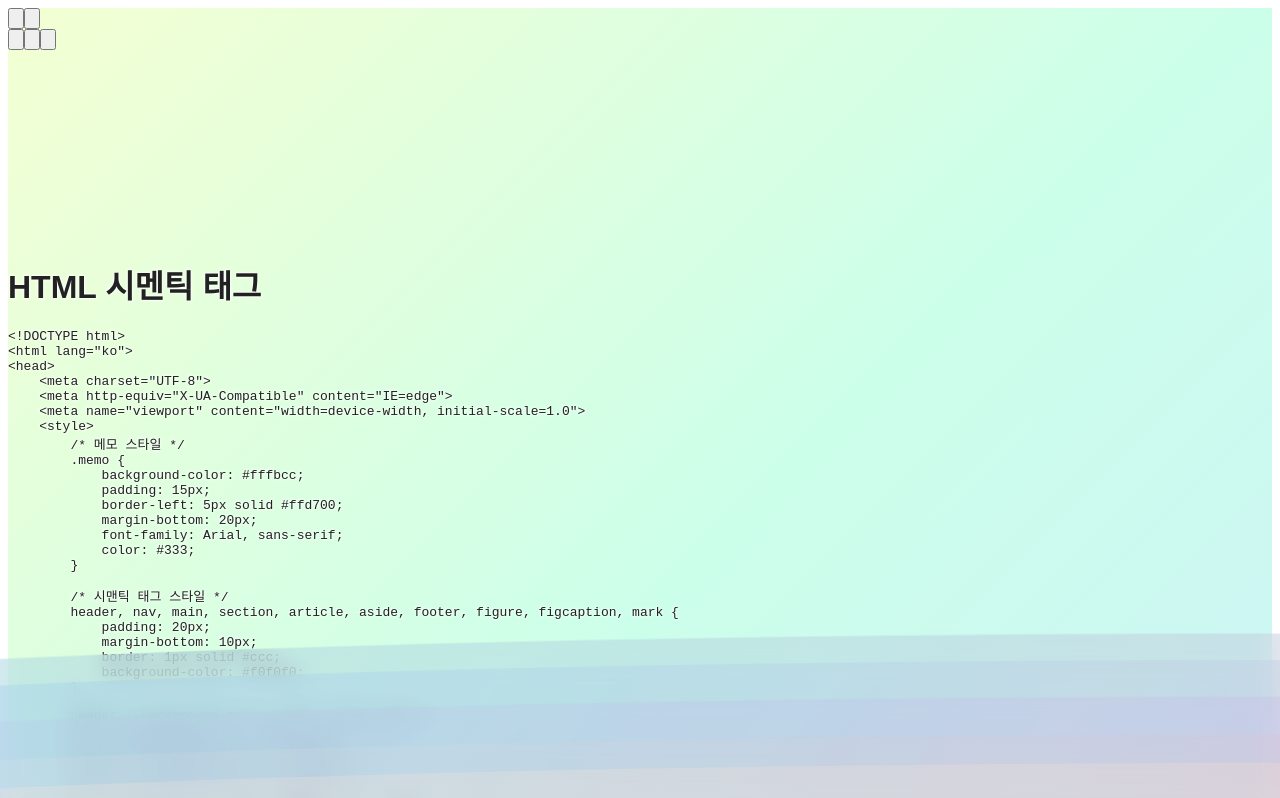
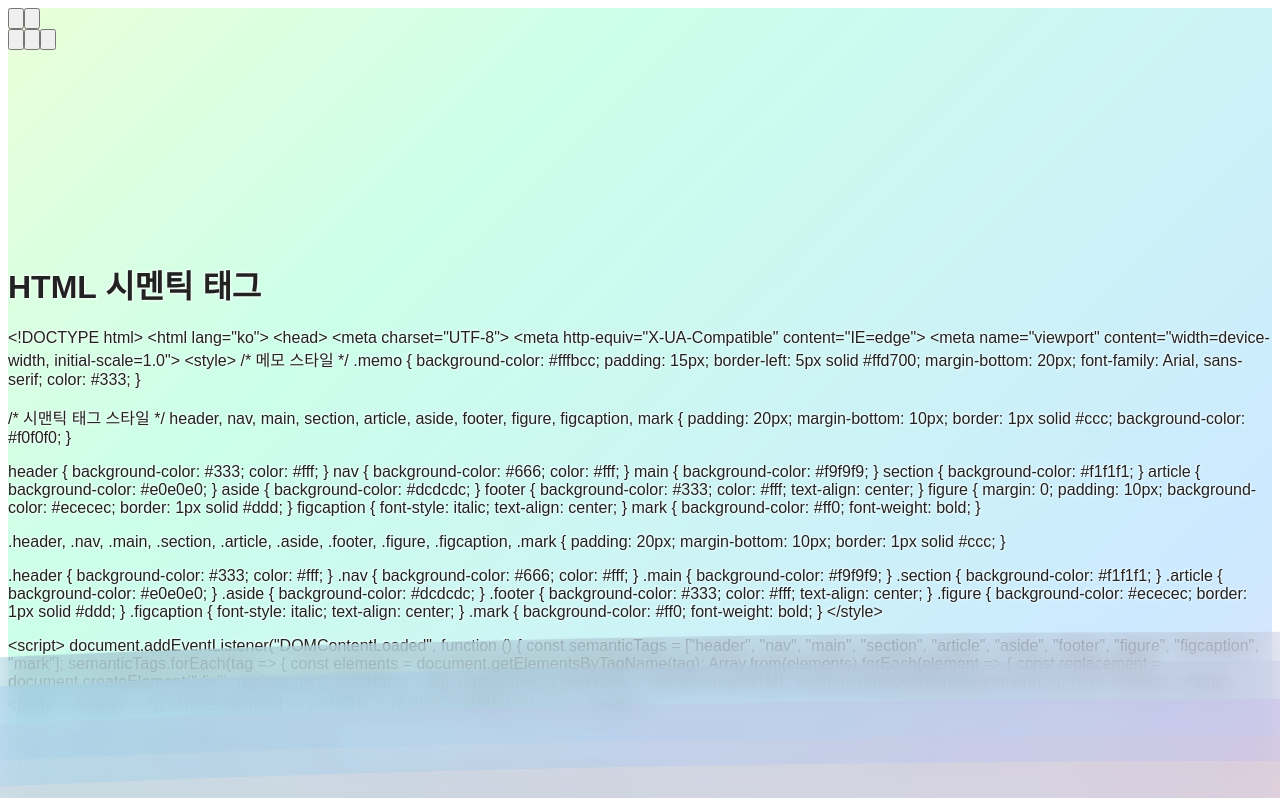
Before and after one commit to MinsangKwak/minsangKwak.github.io, a React (Create React App) app: page /reference/1 in a window 1280 px wide. Shown: the top 798 px of the page. Built offline with nearby package versions, Linux system fonts and the light colour scheme; a web font is replaced by a local one.

Commit message:
[update] update ui

```diff
--- a/src/Pages/PageCodePost.js
+++ b/src/Pages/PageCodePost.js
@@ -19,7 +19,7 @@ const PageCodePost = ({ posts, isBlogView }) => {
 	));
 
 	return (
-		<div className="max-w-3xl mx-auto p-4 sm:p-6 bg-white/20 backdrop-blur-md shadow-lg border border-white/10 rounded-lg">
+		<div className="max-w-3xl mx-auto sm:p-6">
 			<h1 className="text-2xl sm:text-4xl font-bold text-outline mb-1 sm:mb-2">
 				{post.title}
 			</h1>
@@ -32,10 +32,10 @@ const PageCodePost = ({ posts, isBlogView }) => {
 				className={`text-sm sm:text-base leading-relaxed text-outline ${
 					isBlogView
 						? "bg-transparent"
-						: "bg-white/20 backdrop-blur-lg p-3 sm:p-4 rounded-lg overflow-auto border border-white/10"
+						: "bg-white/60 backdrop-blur-lg p-3 sm:p-4 rounded-lg overflow-y-auto border border-white/10"
 				}`}
 			>
-				{isBlogView ? formattedContent : <pre>{formattedContent}</pre>}
+				{formattedContent}
 			</div>
 		</div>
 	);
```
Also changed, not shown: 11 other files (tests, documents, lock files or other folders).
